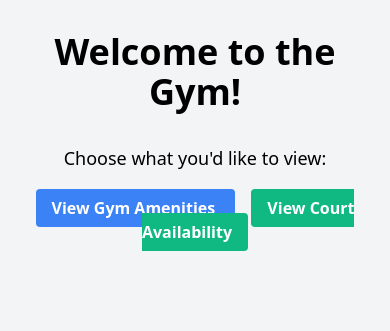
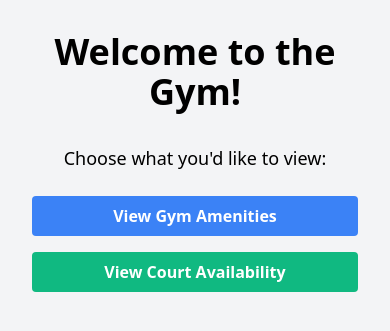
Before and after one commit to ibsaajadam/gym-amenities, a Flask app: page / in a window 390 px wide. Shown: the top 331 px of the page. Run offline with Flask 3, Linux system fonts and the light colour scheme; some libraries are stand-ins or nearby versions.

Commit message:
more mobile responsive

```diff
--- a/templates/home.html
+++ b/templates/home.html
@@ -12,13 +12,11 @@
 
     <p class="text-lg mb-6">Choose what you'd like to view:</p>
 
-    <div class="space-x-4">
-      <!-- Button to go to Gym Amenities -->
+    <div class="flex flex-col space-y-4 md:flex-row md:space-y-0 md:space-x-4 justify-center">
       <a href="/amenities" class="bg-blue-500 hover:bg-blue-700 text-white font-bold py-2 px-4 rounded">
         View Gym Amenities
       </a>
 
-      <!-- Button to go to Court Availability -->
       <a href="/courts" class="bg-green-500 hover:bg-green-700 text-white font-bold py-2 px-4 rounded">
         View Court Availability
       </a>
```
